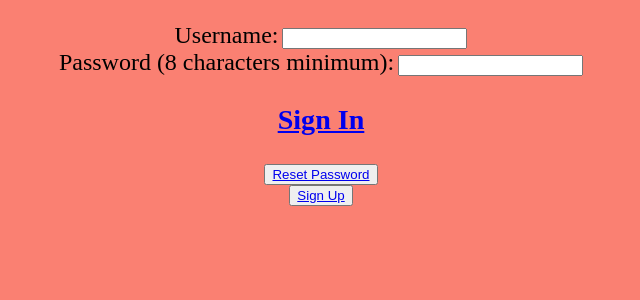
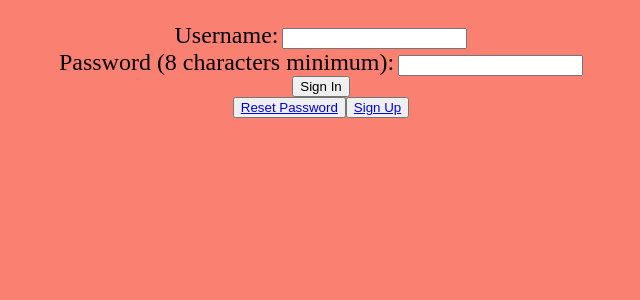
Before and after one commit to Ronah143/EmperioRJ, a PHP site: page / in a window 1280 px wide. Shown: the part 76-376 px from the top of the page, without its empty margins (319-959 px from the left). Run offline with PHP 8.4, Linux system fonts and the light colour scheme.

Commit message:
Add files via upload

```diff
--- a/Sign-Up.php
+++ b/Sign-Up.php
@@ -55,10 +55,8 @@
           </div>
 
           <div><center>
-<button type="submit" class="button button-block"/>Sign In
-<h3><a href="https://emperioronahjay-photogallery.herokuapp.com/">Proceed to Gallery</a><br></h3></button>
-
-          </form>
+<button type="submit" class="button button-block"/>Sign In</button>
+<a href="https://emperioronahjay-photogallery.herokuapp.com/">Proceed to Gallery</a>
 
           </form>
 
--- a/index.php
+++ b/index.php
@@ -36,15 +36,15 @@
 
 
 
-<nav><center><font size="5">
-<h3><a href="Proceed.php">Sign In</a><br></h3>
+<div><center>
+<button type="submit" class="button-block"/><href="Proceed.php">Sign In</a></button>
 
-</nav></center></font>
+          </form>
 
 <div><center>
 <button type="submit" class="button-block"/><a href="Reset Password.php">Reset Password</a>
 
-</div></center>
+
 <div><center>
 <button type="submit" class="button-block"/><a href="Sign-Up.php">Sign Up</a>
         </div></center>
```
